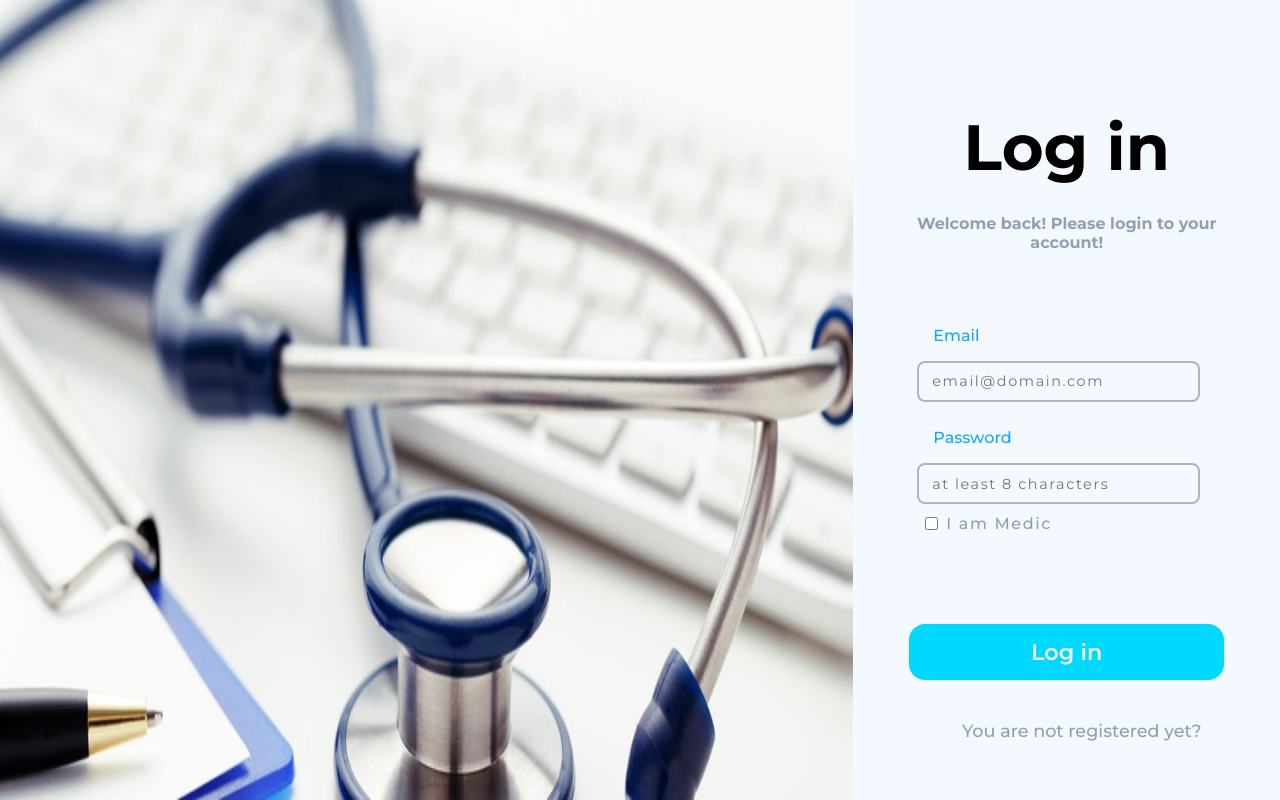
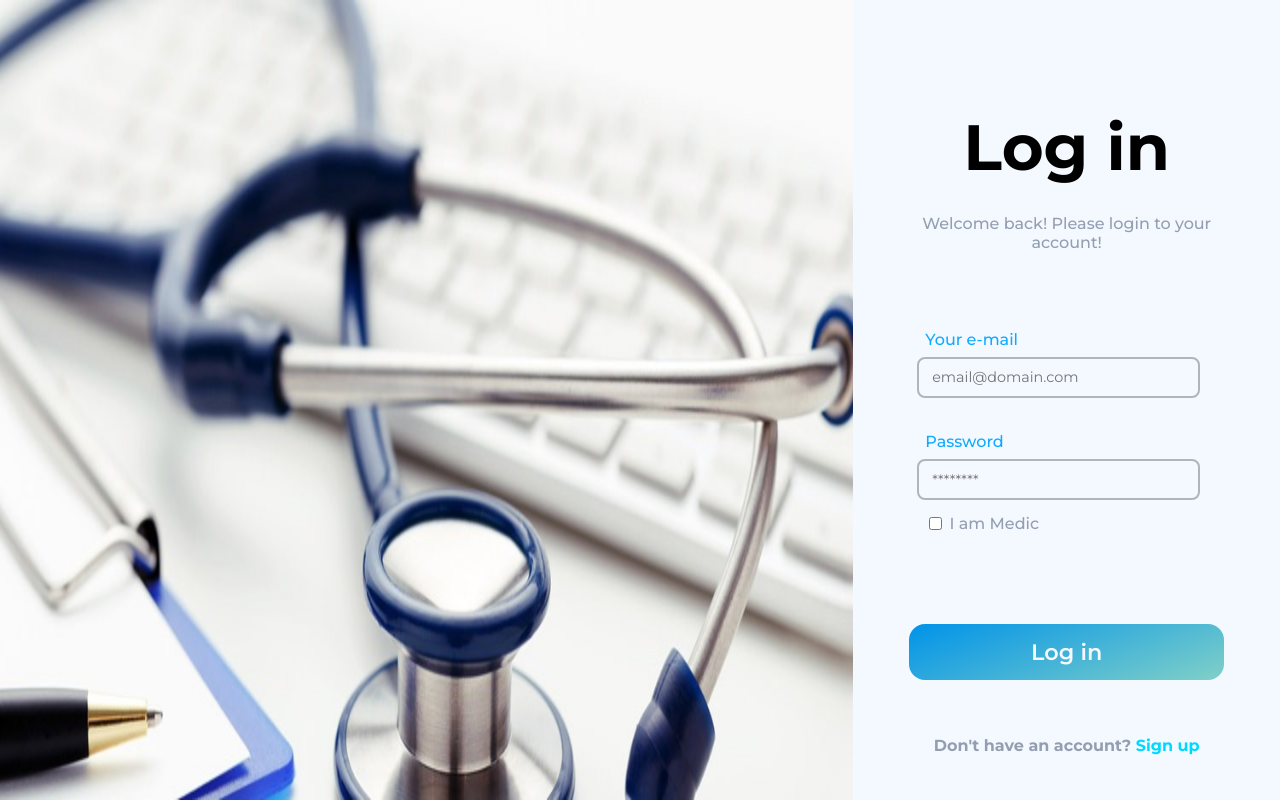
Before and after one commit to matiascalvar/medical-hub-pf, a React (Create React App) app in the folder client/: page /login in a window 1280 px wide. Built offline with nearby package versions, Linux system fonts and the light colour scheme; no server answers.

Commit message:
Added controlled form to Login and modified CSS styles

```diff
--- a/client/public/index.html
+++ b/client/public/index.html
@@ -24,7 +24,7 @@
       work correctly both with client-side routing and a non-root public URL.
       Learn how to configure a non-root public URL by running `npm run build`.
     -->
-    <title>React App</title>
+    <title>Medical HUB</title>
   </head>
   <body>
     <noscript>You need to enable JavaScript to run this app.</noscript>
--- a/client/src/components/Login/Login.tsx
+++ b/client/src/components/Login/Login.tsx
@@ -1,72 +1,95 @@
-import React, { FunctionComponent } from "react";
+import React, { FunctionComponent, useEffect } from "react";
 import { Link } from "react-router-dom";
 import { FaAt, FaLock } from "react-icons/fa";
-import { useSelector, useDispatch } from 'react-redux'
-import { useHistory } from "react-router-dom"
-import { logUser } from "../../actions"
-import axios from 'axios';
+import { useSelector, useDispatch } from "react-redux";
+import { useHistory } from "react-router-dom";
+import { logUser } from "../../actions";
+import axios from "axios";
 import BackImg from "../../assets/img/back_login.jpeg";
 import Logo from "../../assets/img/logo.svg";
 import "../../styles/LoginPage/Login.css";
 
-axios.defaults.withCredentials = true
+axios.defaults.withCredentials = true;
 
 const LoginPage: FunctionComponent = () => {
+  const activeUser = useSelector((state: any) => state.user);
+  const dispatch = useDispatch();
+  const history = useHistory();
 
-    const activeUser = useSelector((state: any) => state.user)
-    const dispatch = useDispatch()
-    const history = useHistory()
-
-    const loginUser = async function(newUser: any) {
+  const loginUser = async function (newUser: any) {
     const options = {
-            headers: {'Content-Type': 'application/x-www-form-urlencoded'}
-        }
+      headers: { "Content-Type": "application/x-www-form-urlencoded" },
+    };
     try {
-            const response = await axios.post('http://localhost:3001/login',
+      const response = await axios.post(
+        "http://localhost:3001/login",
         `email=${newUser.email}&password=${newUser.password}`,
-                options)
+        options
+      );
       const user = {
         email: newUser.email,
-                token: `${response.data.token_type} ${response.data.access_token}`
+        token: `${response.data.token_type} ${response.data.access_token}`,
+      };
+      setErrors(emptyInput);
+      return user;
+    } catch (error: any) {
+      console.log(errors);
+      return false;
     }
-            setErrors({err: ""})
-            return user
-        } catch(error: any) {
-            if (error.response.status === 401) {
-                setErrors({err: error.response.data.error})
+  };
+
+  const emptyInput = {
+    email: "",
+    password: "",
+  };
+
+  const [errors, setErrors] = React.useState(emptyInput);
+
+  const [input, setInput] = React.useState(emptyInput);
+
+  useEffect(() => {
+    console.log("input", input);
+    console.log("pass", input.password.length);
+    console.log("errors", errors);
+  }, [input, errors]);
+
+  const handleInputChange = function (e: any) {
+    setInput({
+      ...input,
+      [e.target.name]: e.target.value,
+    });
+    validateForm();
+  };
+
+  const handleSubmit = async function (e: any) {
+    e.preventDefault();
+    if (!errors.email && !errors.password) {
+      const user: any = await loginUser(input);
+      if (user) {
+        dispatch(logUser(user));
+        history.push("/home");
       }
+      setInput(emptyInput);
     }
+  };
+
+  const validateForm = () => {
+    let errors: any = {};
+    if (!input.email) {
+      errors.email = "Email is required";
+    } else if (
+      !/^([\w\d._\-#])+@([\w\d._\-#]+[.][\w\d._\-#]+)+$/.test(input.email)
+    ) {
+      errors.email = "Must be a valid email";
+    }
+    if (!input.password) {
+      errors.password = "Password is required";
+    } else if (!/(?=.{8,})/.test(input.password)) {
+      errors.password = "Password must be at least 8 characters";
     }
 
-    const emptyInput = {
-        email: '',
-        password: '',
-    }
-
-    const [ errors, setErrors ] = React.useState({err: ""})
-
-    const [ input, setInput ] = React.useState(emptyInput)
-
-    const handleInputChange = function(e: any) {
-        setInput({
-            ...input,
-            [e.target.name]: e.target.value
-        })
-    }
-
-    const handleSubmit = async function(e: any) {
-        e.preventDefault()
-        if (input.email && input.password) {
-            const user: any = await loginUser(input)
-            if (user) {
-                dispatch(logUser(user))
-                history.push('/home')
-            }
-            setInput(emptyInput)
-        } else {
-            setErrors({err: "Completar usuario y contrasea"})
-        }
-    }
+    setErrors(errors);
+  };
 
   return (
     <div className="loginContainer">
@@ -80,7 +103,7 @@ const LoginPage: FunctionComponent = () => {
             </p>
           </div>
           <div className="form__user">
-            <label className="user__title">Email</label>
+            <label className="user__title">Your e-mail</label>
             <div className="user__input">
               <input
                 type="email"
@@ -91,19 +114,21 @@ const LoginPage: FunctionComponent = () => {
                 onChange={handleInputChange}
               />
             </div>
+            {errors.email && <p className="errors">{errors.email}</p>}
           </div>
           <div className="form__password">
             <label className="password__title">Password</label>
             <div className="password__input">
               <input
                 type="password"
-                placeholder="at least 8 characters"
+                placeholder="********"
                 className="loginInput__item"
                 name="password"
                 value={input.password}
                 onChange={handleInputChange}
               />
             </div>
+            {errors.password && <p className="errors">{errors.password}</p>}
           </div>
           <div className="form__register">
             <div className="register__isMedic">
@@ -111,12 +136,15 @@ const LoginPage: FunctionComponent = () => {
               <label className="isMedic__title">I am Medic</label>
             </div>
           </div>
-          <button type="submit" className="form__btn">Log in</button>
+          <button type="submit" className="form__btn">
+            Log in
+          </button>
           <Link to="/register" className="btn__register">
-            You are not registered yet?
+            <p>
+              Don't have an account? <span className="blue_text">Sign up</span>
+            </p>
           </Link>
         </form>
-        {errors.err ? <p>{errors.err}</p> : null}
       </div>
     </div>
   );
--- a/client/src/styles/LoginPage/Login.css
+++ b/client/src/styles/LoginPage/Login.css
@@ -10,6 +10,7 @@
 
 .loginContainer{
   height: 100vh;
+  width: 100vw;
   display: grid;
   align-items: center;
   justify-items: center;
@@ -67,8 +68,9 @@
   font-family: 'Montserrat';
   font-size: 1rem;
   text-align: center;
-  margin: 0 1.8rem;
-  font-weight: 700;
+  margin: 0 1.3rem;
+  margin-bottom: 0;
+  font-weight: 500;
   color: #939eb0;
   height: 100%;
   width: 100%;
@@ -84,10 +86,9 @@
   font-size: 1rem;
   display: flex;
   justify-content: flex-start;
-  margin-bottom: 0;
   align-items: flex-end;
-  margin-bottom: 1rem;
-  padding-left: 2rem;
+  margin-bottom: 0.5rem;
+  padding-left: 1.5rem;
   font-family: 'Montserrat';
   font-weight: 500;
   color: #0eaaff;
@@ -107,43 +108,61 @@
   border: .15rem solid #AFB6BA;
   font-size: 0.9rem;
   font-family: 'Montserrat';
-  letter-spacing: .1rem;
   background: transparent;
   border-radius: 0.5rem;
   max-height: 2.2rem;
 }
 
-.loginInput__icons{
-  display: flex;
-  justify-content: center;
-  align-items: center;
-  margin: 0 2rem;
-  padding: .4rem;
-  font-size: 1.4rem;
-  color: #00d9ff;
-}
 
 .form__register{
-  max-height: 5rem;
+  max-height: 3rem;
 }
 
 .btn__register{
-  padding-left: 1.9rem;
-  display: grid;
-  align-items: end;
-  font-size: 1.1rem;
+  display: flex;
+  justify-content: center;
+  flex-direction: row;
+  width: 100%;
+  font-size: 1rem;
   text-decoration: none;
   color: #939eb0;
 }
 
+.btn__register p{
+  width: 100%;
+}
+
+.btn__register span {
+  display: inline;
+}
+
+.blue_text {
+  display: flex;
+  justify-content: flex-start;
+  align-items: flex-start;
+  flex-direction: row;
+  font-weight: 700;
+  color: #00d9ff;
+}
+
 .register__isMedic{
-  padding-left: 1rem;
+  padding-left: 1.2rem;
   max-height: 2rem;
   display: flex;
   flex-direction: row;
   justify-content: flex-start;
   align-items: center;
   font-weight: 500;
+}
+
+.errors {
+  display: flex;
+  justify-content: center;
+  margin-top: 0.5rem;
+  padding-left: 0.5rem;
+  color: red;
+  font-weight: 500;
+  width: 50%;
 }
 
 
@@ -158,14 +177,14 @@
   align-items: center;
   color: #939eb0;
   font-weight: 500;
-  letter-spacing: .1rem;
 }
 
 .form__btn{
+  background-color: #0093E9;
+  background-image: linear-gradient(160deg, #0093E9 0%, #80D0C7 100%);
   margin: 0rem 0.5rem;
   cursor: pointer;
   border: none;
-  background: #00d9ff;
   border-radius: 1rem;
   font-size: 1.4rem;
   font-family: 'Montserrat';
@@ -176,7 +195,10 @@
 }
 
 .form__btn:hover{
-  background:#0eaaff;
+  background-image: radial-gradient( circle farthest-corner at -3.7% -5%,  rgba(113,213,225,1) 0.3%, rgba(73,146,226,1) 90.5% );
+
+
+
 }
 
 /*
```
Lines whose indentation alone changed are shown as unchanged.
